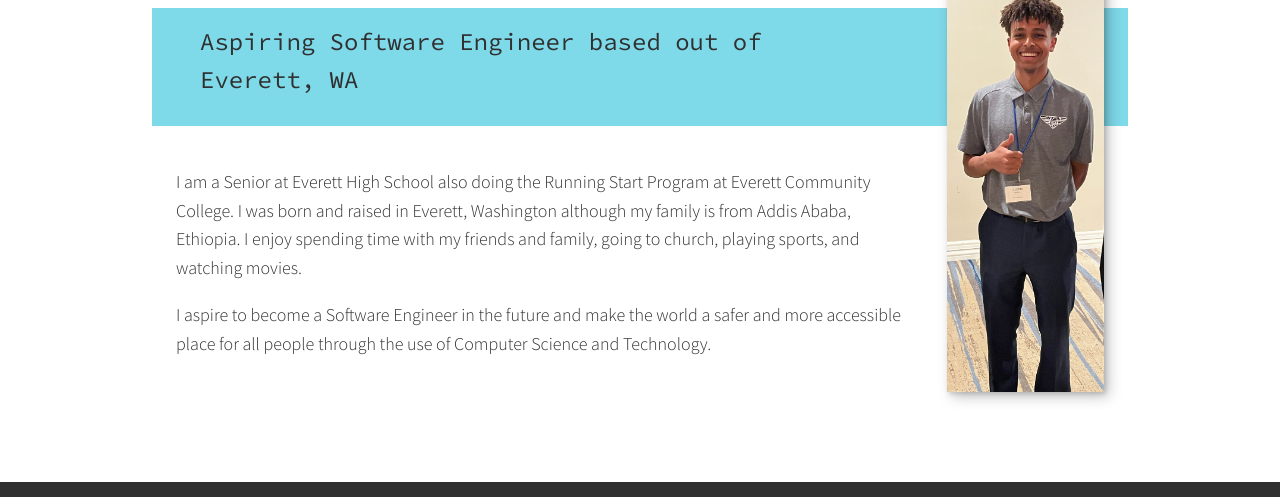
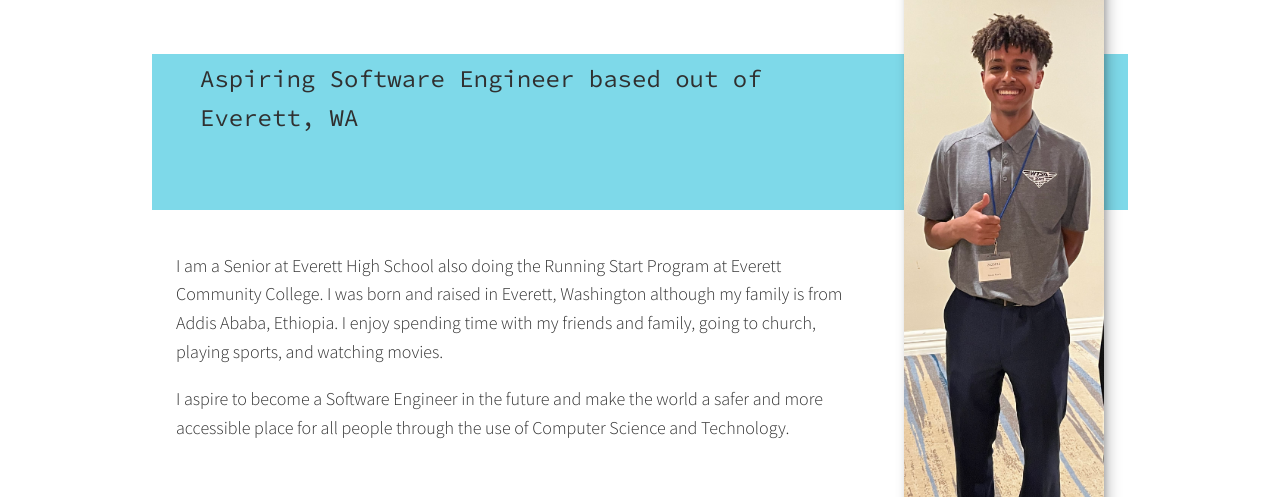
Before and after one commit to Danielb232/danielb232.github.io, a plain HTML site: page index.html in a window 1280 px wide. Shown: the part 603-1100 px from the top of the page. Drawn offline with nearby package versions, Linux system fonts and the light colour scheme; files whose address does not match are found by name.

Commit message:
Update style.css

```diff
--- a/style.css
+++ b/style.css
@@ -68,7 +68,6 @@ h2,
 h3 {
     line-height: 1;
     margin: 0;
-
 }
 
 h1 { font-size: var(--fs-h1) }
@@ -99,10 +98,6 @@ h3 { font-size: var(--fs-h3) }
     padding: .25em 1em;
     font-family: var(--ff-secondary);
     margin-bottom: 1em;
-}
-
-.section__subtitle--about {
-    padding-top: 15px;
 }
 
 
@@ -284,7 +279,7 @@ header {
 @media (min-width: 600px) {
     .about-me {
         display: grid;
-        grid-template-columns: 1fr 157px;
+        grid-template-columns: 1fr 200px;
         grid-template-areas:
         "title img"
         "subtitle img"
@@ -337,8 +332,9 @@ header {
 }
 
 .portfolio__img {
+
     transition:
-        transform 750ms cubic-bezier(.5, 0, .5, 1),
+        transform 550ms cubic-bezier(.5, 0, .5, 1),
         opacity 250ms linear;
 }
 
```
